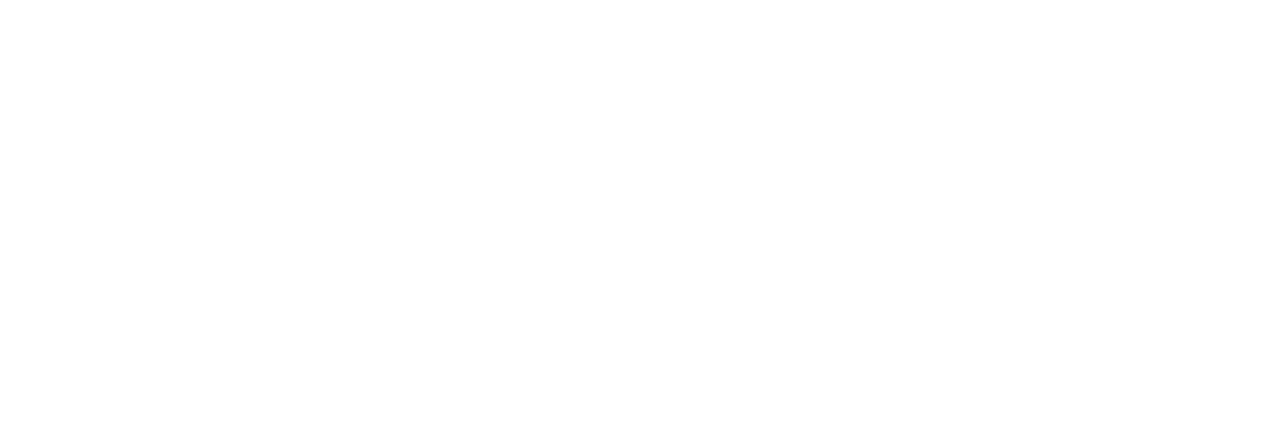
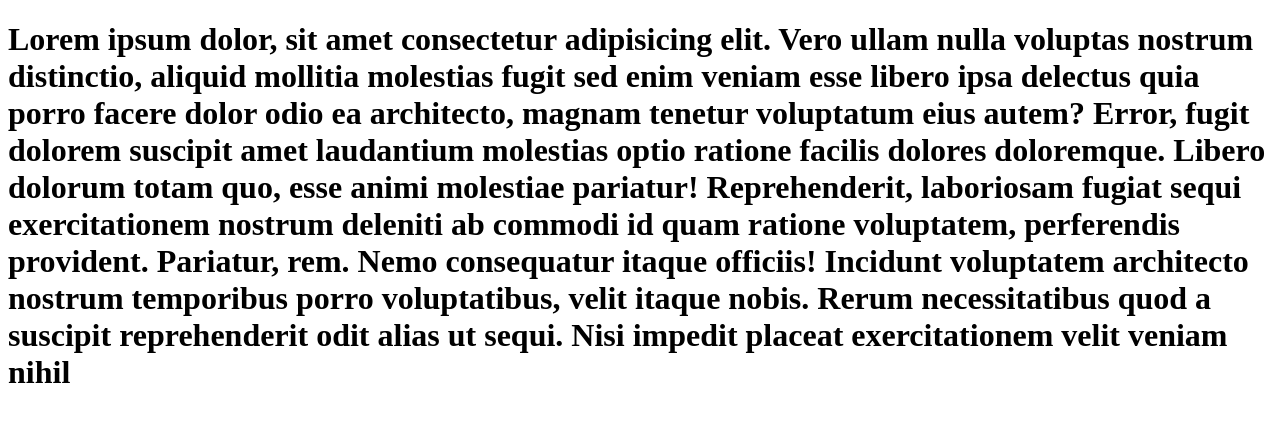
Before and after one commit to Cicin121/Basic-html-skeleton, a plain HTML site: page index.html in a window 1280 px wide. Drawn offline with Linux system fonts and the light colour scheme.

Commit message:
I-just-added-heading-with-lorem-ipsum

```diff
--- a/index.html
+++ b/index.html
@@ -7,6 +7,6 @@
     <title>Document</title>
 </head>
 <body>
-
+    <h1>Lorem ipsum dolor, sit amet consectetur adipisicing elit. Vero ullam nulla voluptas nostrum distinctio, aliquid mollitia molestias fugit sed enim veniam esse libero ipsa delectus quia porro facere dolor odio ea architecto, magnam tenetur voluptatum eius autem? Error, fugit dolorem suscipit amet laudantium molestias optio ratione facilis dolores doloremque. Libero dolorum totam quo, esse animi molestiae pariatur! Reprehenderit, laboriosam fugiat sequi exercitationem nostrum deleniti ab commodi id quam ratione voluptatem, perferendis provident. Pariatur, rem. Nemo consequatur itaque officiis! Incidunt voluptatem architecto nostrum temporibus porro voluptatibus, velit itaque nobis. Rerum necessitatibus quod a suscipit reprehenderit odit alias ut sequi. Nisi impedit placeat exercitationem velit veniam nihil </h1>
 </body>
 </html>
```
